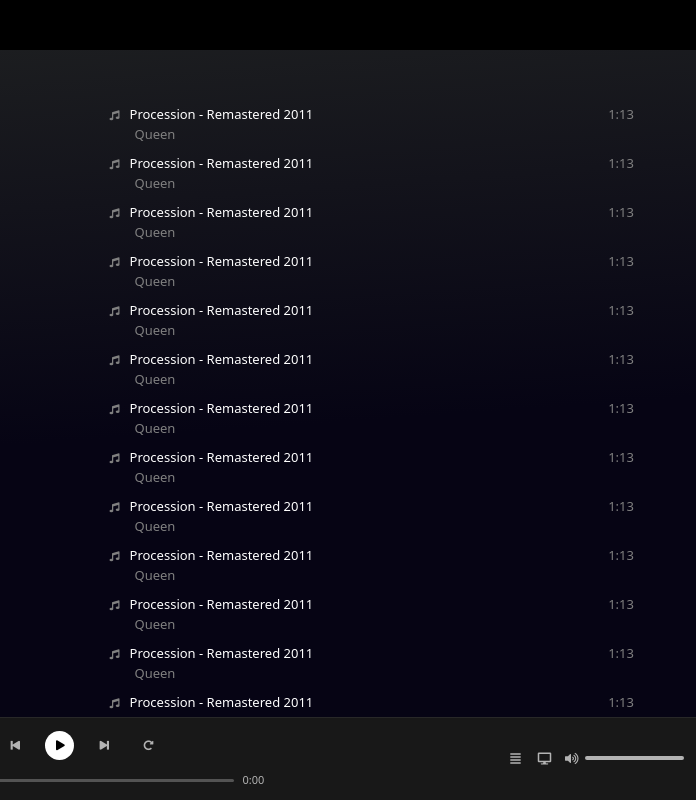
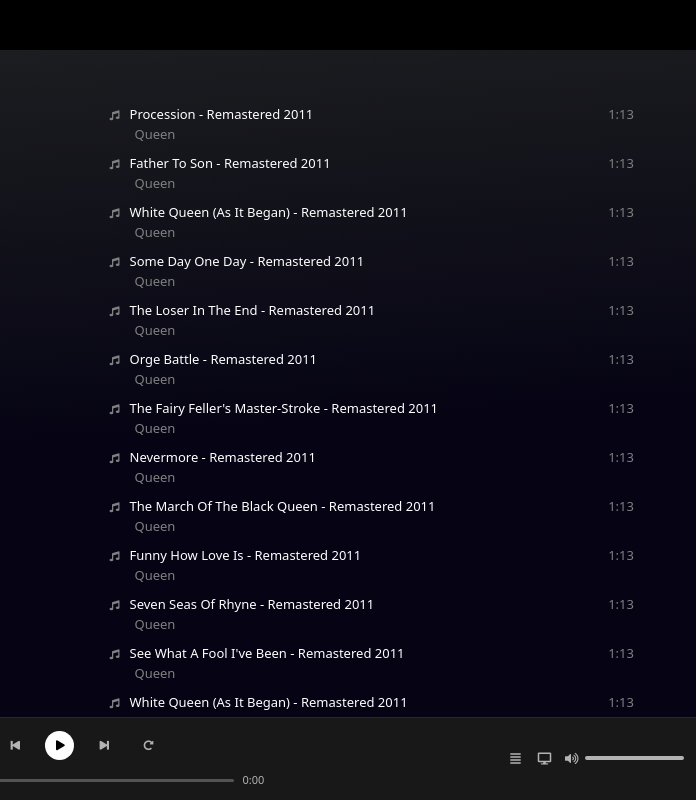
Before and after one commit to jasko255/Buildweek1-Spotify, a plain HTML site: page index.html in a window 1280 px wide. Shown: the full height of the page, 584-1280 px from the left. Drawn offline with nearby package versions, Linux system fonts and the light colour scheme.

```diff
--- a/index.html
+++ b/index.html
@@ -87,42 +87,42 @@
                 <li><div class="song-list"><div class="song-title"><i class="fas fa-music"></i>Procession - Remastered 2011</div><div class="timer">1:13</div></div>
                 <div class="artist-name">Queen </div></li>
 
-                <li><div class="song-list"><div class="song-title"><i class="fas fa-music"></i>Procession - Remastered 2011</div><div class="timer">1:13</div></div>
+                <li><div class="song-list"><div class="song-title"><i class="fas fa-music"></i>Father To Son - Remastered 2011</div><div class="timer">1:13</div></div>
                 <div class="artist-name">Queen </div></li>
 
-                <li><div class="song-list"><div class="song-title"><i class="fas fa-music"></i>Procession - Remastered 2011</div><div class="timer">1:13</div></div>
+                <li><div class="song-list"><div class="song-title"><i class="fas fa-music"></i>White Queen (As It Began) - Remastered 2011</div><div class="timer">1:13</div></div>
                 <div class="artist-name">Queen </div></li>
 
-                <li><div class="song-list"><div class="song-title"><i class="fas fa-music"></i>Procession - Remastered 2011</div><div class="timer">1:13</div></div>
+                <li><div class="song-list"><div class="song-title"><i class="fas fa-music"></i>Some Day One Day - Remastered 2011</div><div class="timer">1:13</div></div>
                   <div class="artist-name">Queen </div></li>
 
-                <li><div class="song-list"><div class="song-title"><i class="fas fa-music"></i>Procession - Remastered 2011</div><div class="timer">1:13</div></div>
+                <li><div class="song-list"><div class="song-title"><i class="fas fa-music"></i>The Loser In The End - Remastered 2011</div><div class="timer">1:13</div></div>
                   <div class="artist-name">Queen </div></li>
 
-                <li><div class="song-list"><div class="song-title"><i class="fas fa-music"></i>Procession - Remastered 2011</div><div class="timer">1:13</div></div>
+                <li><div class="song-list"><div class="song-title"><i class="fas fa-music"></i>Orge Battle - Remastered 2011</div><div class="timer">1:13</div></div>
                   <div class="artist-name">Queen </div></li>
 
-                <li><div class="song-list"><div class="song-title"><i class="fas fa-music"></i>Procession - Remastered 2011</div><div class="timer">1:13</div></div>
+                <li><div class="song-list"><div class="song-title"><i class="fas fa-music"></i>The Fairy Feller's Master-Stroke - Remastered 2011</div><div class="timer">1:13</div></div>
                   <div class="artist-name">Queen </div></li>
-                <li><div class="song-list"><div class="song-title"><i class="fas fa-music"></i>Procession - Remastered 2011</div><div class="timer">1:13</div></div>
+                <li><div class="song-list"><div class="song-title"><i class="fas fa-music"></i>Nevermore - Remastered 2011</div><div class="timer">1:13</div></div>
                   <div class="artist-name">Queen </div></li>
 
-                <li><div class="song-list"><div class="song-title"><i class="fas fa-music"></i>Procession - Remastered 2011</div><div class="timer">1:13</div></div>
+                <li><div class="song-list"><div class="song-title"><i class="fas fa-music"></i>The March Of The Black Queen - Remastered 2011</div><div class="timer">1:13</div></div>
                 <div class="artist-name">Queen </div></li>
 
-                <li><div class="song-list"><div class="song-title"><i class="fas fa-music"></i>Procession - Remastered 2011</div><div class="timer">1:13</div></div>
+                <li><div class="song-list"><div class="song-title"><i class="fas fa-music"></i>Funny How Love Is - Remastered 2011</div><div class="timer">1:13</div></div>
                 <div class="artist-name">Queen </div></li>
 
-                <li><div class="song-list"><div class="song-title"><i class="fas fa-music"></i>Procession - Remastered 2011</div><div class="timer">1:13</div></div>
+                <li><div class="song-list"><div class="song-title"><i class="fas fa-music"></i>Seven Seas Of Rhyne - Remastered 2011</div><div class="timer">1:13</div></div>
                   <div class="artist-name">Queen </div></li>
 
-                <li><div class="song-list"><div class="song-title"><i class="fas fa-music"></i>Procession - Remastered 2011</div><div class="timer">1:13</div></div>
+                <li><div class="song-list"><div class="song-title"><i class="fas fa-music"></i>See What A Fool I've Been - Remastered 2011</div><div class="timer">1:13</div></div>
                   <div class="artist-name">Queen </div></li>
 
-                <li><div class="song-list"><div class="song-title"><i class="fas fa-music"></i>Procession - Remastered 2011</div><div class="timer">1:13</div></div>
+                <li><div class="song-list"><div class="song-title"><i class="fas fa-music"></i>White Queen (As It Began) - Remastered 2011</div><div class="timer">1:13</div></div>
                   <div class="artist-name">Queen </div></li>
 
-                <li><div class="song-list"><div class="song-title"><i class="fas fa-music"></i>Procession - Remastered 2011</div><div class="timer">1:13</div></div>
+                <li><div class="song-list"><div class="song-title"><i class="fas fa-music"></i>Next More - Remastered 2011</div><div class="timer">1:13</div></div>
                   <div class="artist-name">Queen </div></li>
 
               </ul>
```
